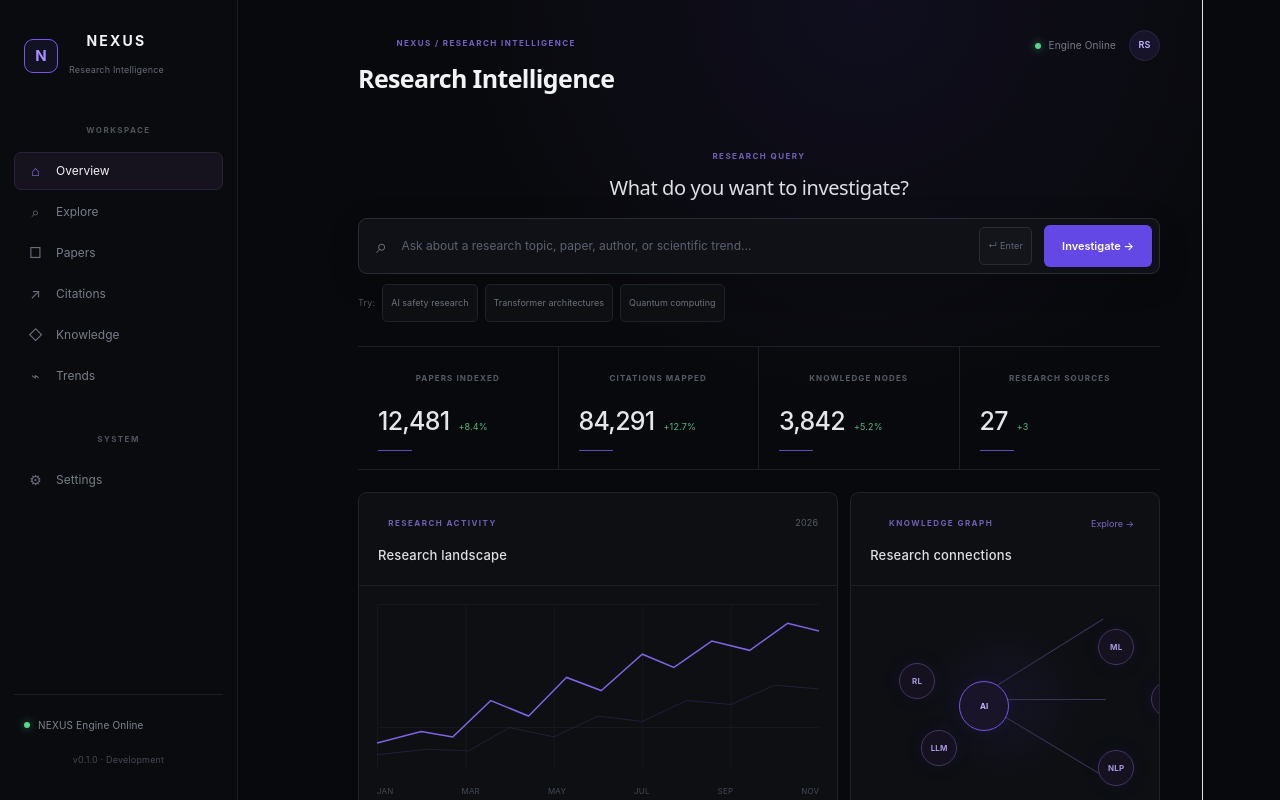
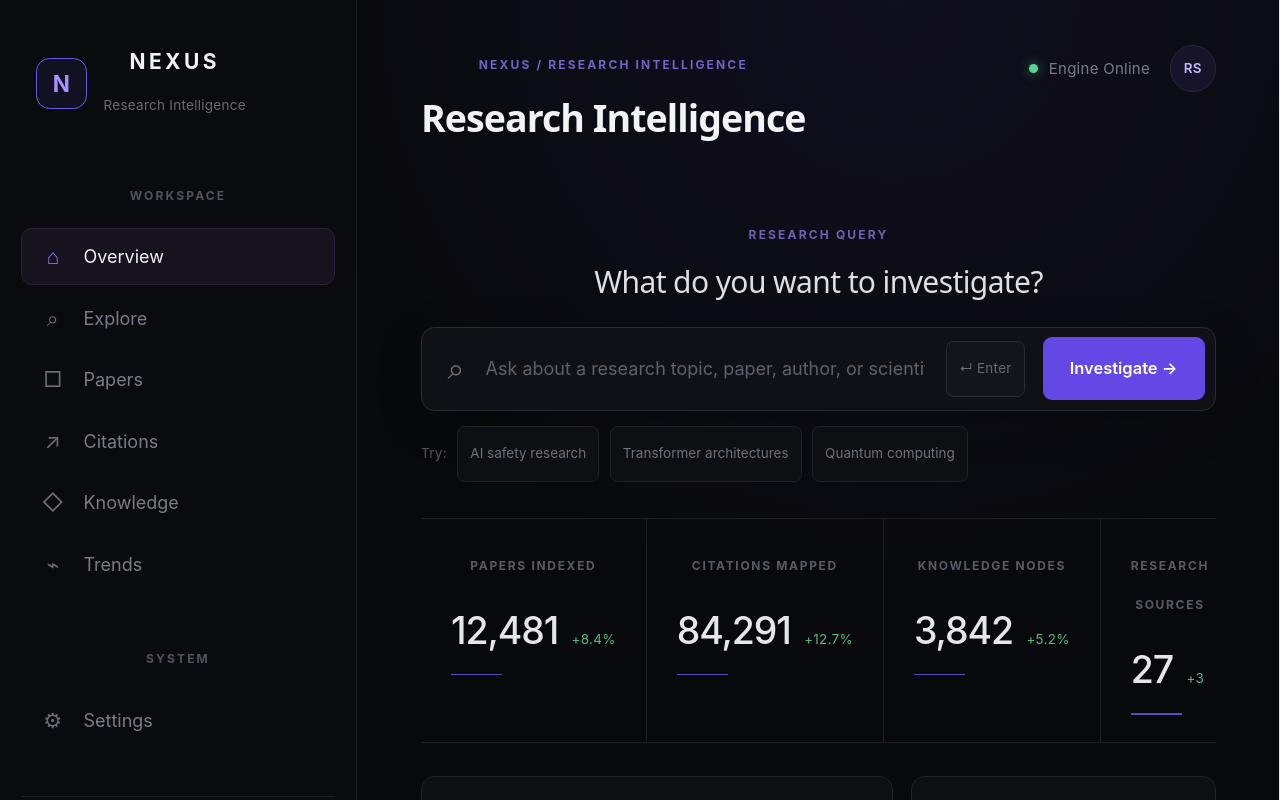
Before and after one commit to Raghav0555/NEXUS-AI-Research-Intelligence-Engine, a React app in the folder frontend/: page / in a window 1280 px wide. Shown: the top 800 px of the page. Built offline with nearby package versions, Linux system fonts and the light colour scheme; the HTML template or start-up script is replaced by a standard one.

Commit message:
interface changed

```diff
--- a/frontend/src/App.css
+++ b/frontend/src/App.css
@@ -1,3 +1,6 @@
+html {
+  zoom: 1.5;
+}
 :root {
   font-family: Inter, ui-sans-serif, system-ui, -apple-system, BlinkMacSystemFont,
     "Segoe UI", sans-serif;
```
